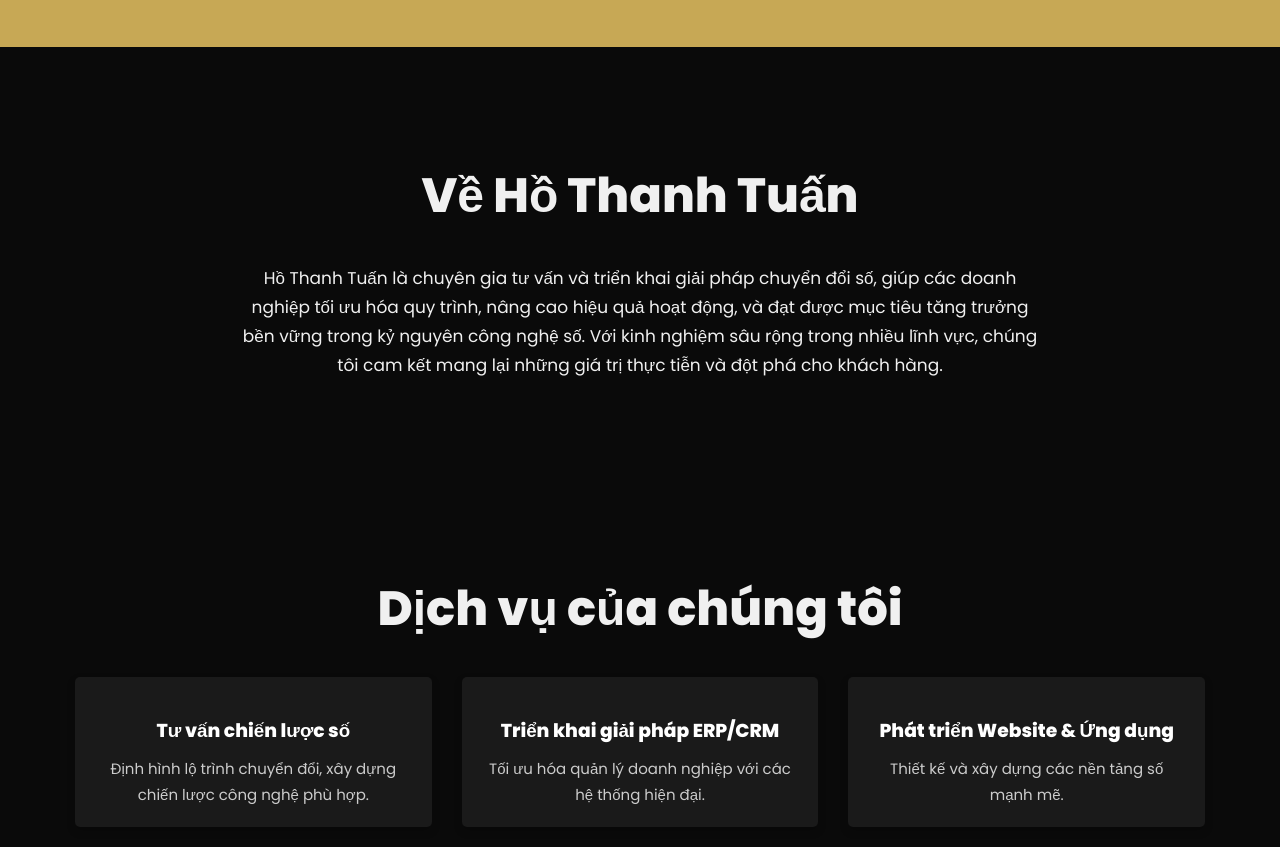
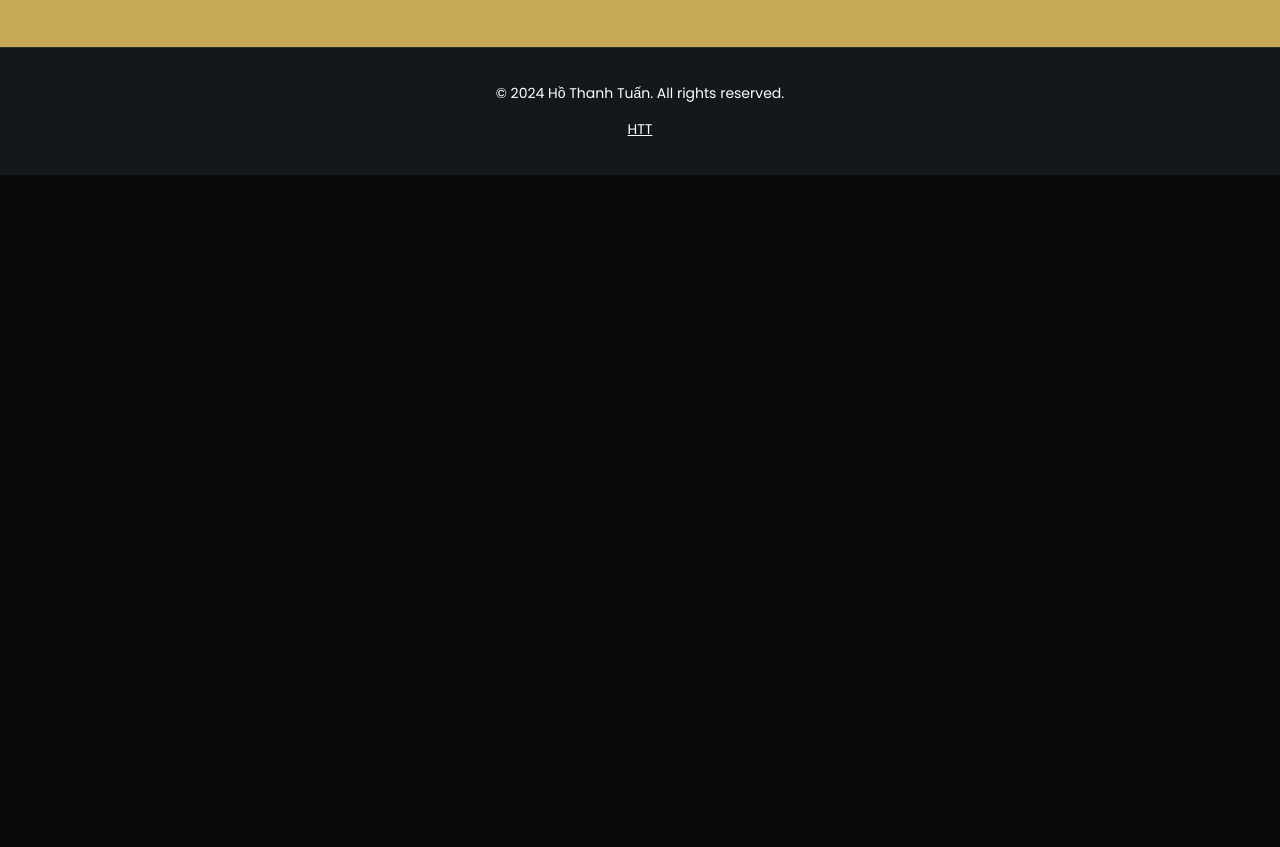
Before and after one commit to hothtn/hothanhtuan, a plain HTML site: page index.html in a window 1280 px wide. Shown: the part 753-1600 px from the top of the page. After the commit the page ends 928 px from the top, so only its background shows below. Drawn offline with Linux system fonts and the light colour scheme.

Commit message:
Update index.html

```diff
--- a/index.html
+++ b/index.html
@@ -3,7 +3,7 @@
 <head>
     <meta charset="UTF-8">
     <meta name="viewport" content="width=device-width, initial-scale=1.0, minimum-scale=1">
-    <title>HTT - Chuyên gia chuyển đổi số</title>
+    <title>HTT</title>
 
     <link rel="icon" href="https://hothanhtuan.com/wp-content/uploads/2024/11/cropped-htt_logo-32x32.png" sizes="32x32" />
     <link rel="icon" href="https://hothanhtuan.com/wp-content/uploads/2024/11/cropped-htt_logo-192x192.png" sizes="192x192" />
@@ -268,7 +268,6 @@
 
     <section class="hero-container">
         <div class="graphic-area">
-            <p class="htt-home-text-in-graphic-area">HTT HOME</p>
             <img src="https://hothanhtuan.com/wp-content/uploads/2024/11/htt_logo-2.png" alt="Snail Graphic" class="snail-graphic-centered">
         </div>
 
@@ -279,38 +278,6 @@
         </div>
     </section>
 
-    <section id="about" class="about-section">
-        <div class="container">
-            <h2>Về Hồ Thanh Tuấn</h2>
-            <p>
-                Hồ Thanh Tuấn là chuyên gia tư vấn và triển khai giải pháp chuyển đổi số,
-                giúp các doanh nghiệp tối ưu hóa quy trình, nâng cao hiệu quả hoạt động,
-                và đạt được mục tiêu tăng trưởng bền vững trong kỷ nguyên công nghệ số.
-                Với kinh nghiệm sâu rộng trong nhiều lĩnh vực, chúng tôi cam kết mang lại
-                những giá trị thực tiễn và đột phá cho khách hàng.
-            </p>
-            </div>
-    </section>
-
-    <section id="services" class="about-section" style="background-color: var(--dark-section-bg);">
-        <div class="container">
-            <h2 style="color: var(--dark-text-light);">Dịch vụ của chúng tôi</h2>
-            <div style="display: flex; flex-wrap: wrap; justify-content: center; gap: 30px; margin-top: var(--spacing-md);">
-                <div style="flex: 1 1 300px; background-color: #1a1a1a; padding: 20px; border-radius: 5px; box-shadow: 0 4px 8px rgba(0,0,0,0.2);">
-                    <h3 style="color: var(--footer-text); margin-bottom: 10px;">Tư vấn chiến lược số</h3>
-                    <p style="font-size: 15px; color: #ccc;">Định hình lộ trình chuyển đổi, xây dựng chiến lược công nghệ phù hợp.</p>
-                </div>
-                <div style="flex: 1 1 300px; background-color: #1a1a1a; padding: 20px; border-radius: 5px; box-shadow: 0 4px 8px rgba(0,0,0,0.2);">
-                    <h3 style="color: var(--footer-text); margin-bottom: 10px;">Triển khai giải pháp ERP/CRM</h3>
-                    <p style="font-size: 15px; color: #ccc;">Tối ưu hóa quản lý doanh nghiệp với các hệ thống hiện đại.</p>
-                </div>
-                <div style="flex: 1 1 300px; background-color: #1a1a1a; padding: 20px; border-radius: 5px; box-shadow: 0 4px 8px rgba(0,0,0,0.2);">
-                    <h3 style="color: var(--footer-text); margin-bottom: 10px;">Phát triển Website & Ứng dụng</h3>
-                    <p style="font-size: 15px; color: #ccc;">Thiết kế và xây dựng các nền tảng số mạnh mẽ.</p>
-                </div>
-            </div>
-        </div>
-    </section>
 
     <footer class="site-footer">
         <p>&copy; 2024 Hồ Thanh Tuấn. All rights reserved.</p>
```
